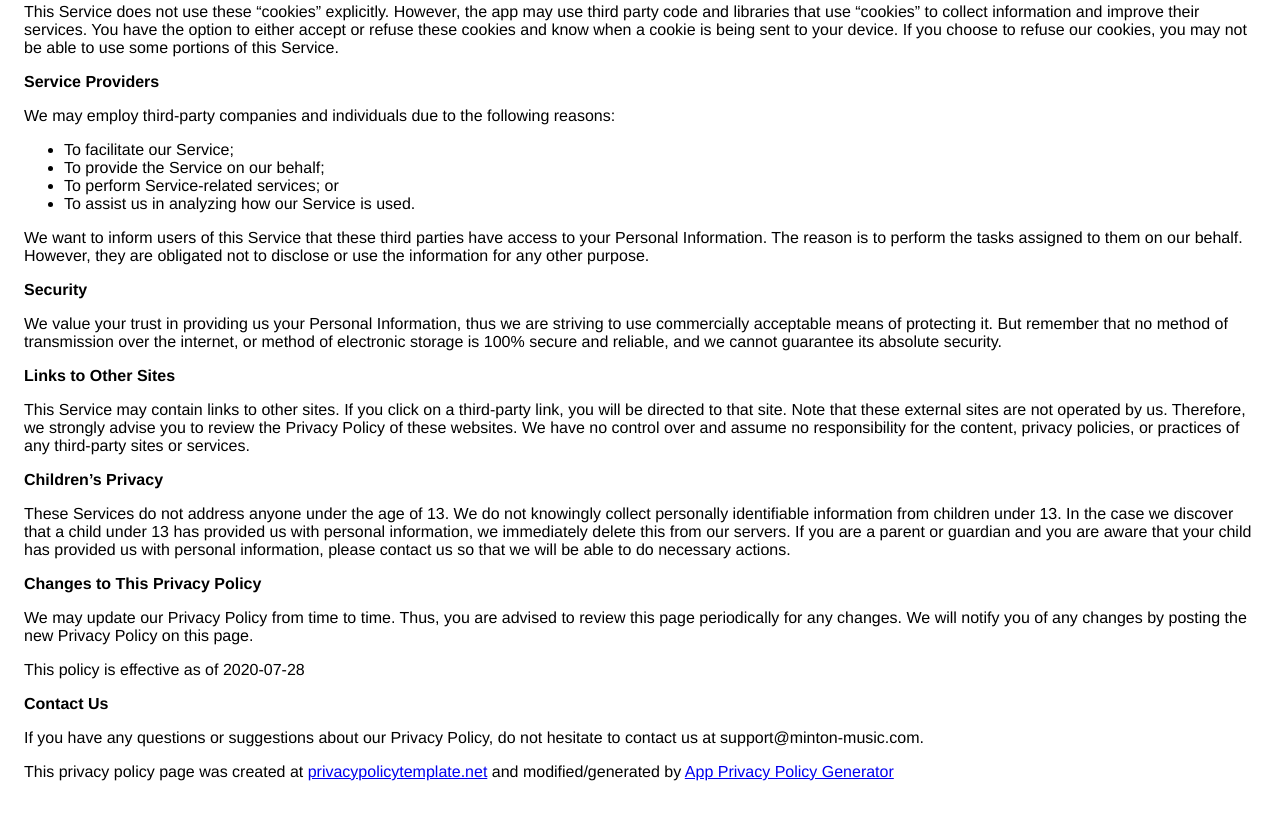
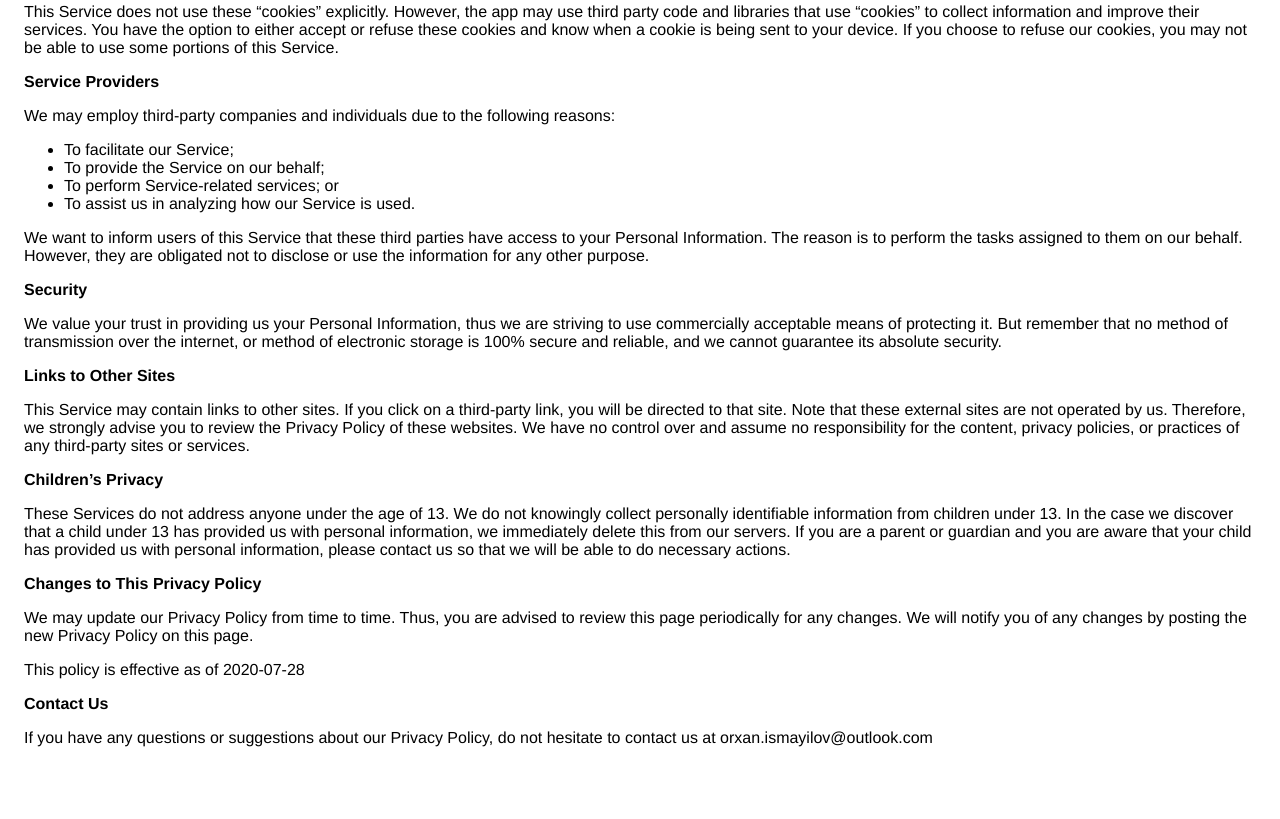
Before and after one commit to ibrahimlee/Movie, a plain HTML site: page index.html in a window 1280 px wide. Shown: the part 641-1460 px from the top of the page. After the commit the page ends 1428 px from the top, so only its background shows below. Drawn offline with Linux system fonts and the light colour scheme.

Commit message:
Update index.html

```diff
--- a/index.html
+++ b/index.html
@@ -103,11 +103,7 @@
                   this page.
                 </p> <p>This policy is effective as of 2020-07-28</p> <p><strong>Contact Us</strong></p> <p>
                   If you have any questions or suggestions about our
-                  Privacy Policy, do not hesitate to contact us at support@minton-music.com.
-                </p> <p>
-                  This privacy policy page was created at
-                  <a href="https://privacypolicytemplate.net" target="_blank" rel="noopener noreferrer">privacypolicytemplate.net</a>
-                  and modified/generated by
-                  <a href="https://app-privacy-policy-generator.firebaseapp.com/" target="_blank" rel="noopener noreferrer">App Privacy Policy Generator</a></p>
+                  Privacy Policy, do not hesitate to contact us at orxan.ismayilov@outlook.com
+                </p>
     </body>
     </html>
```
